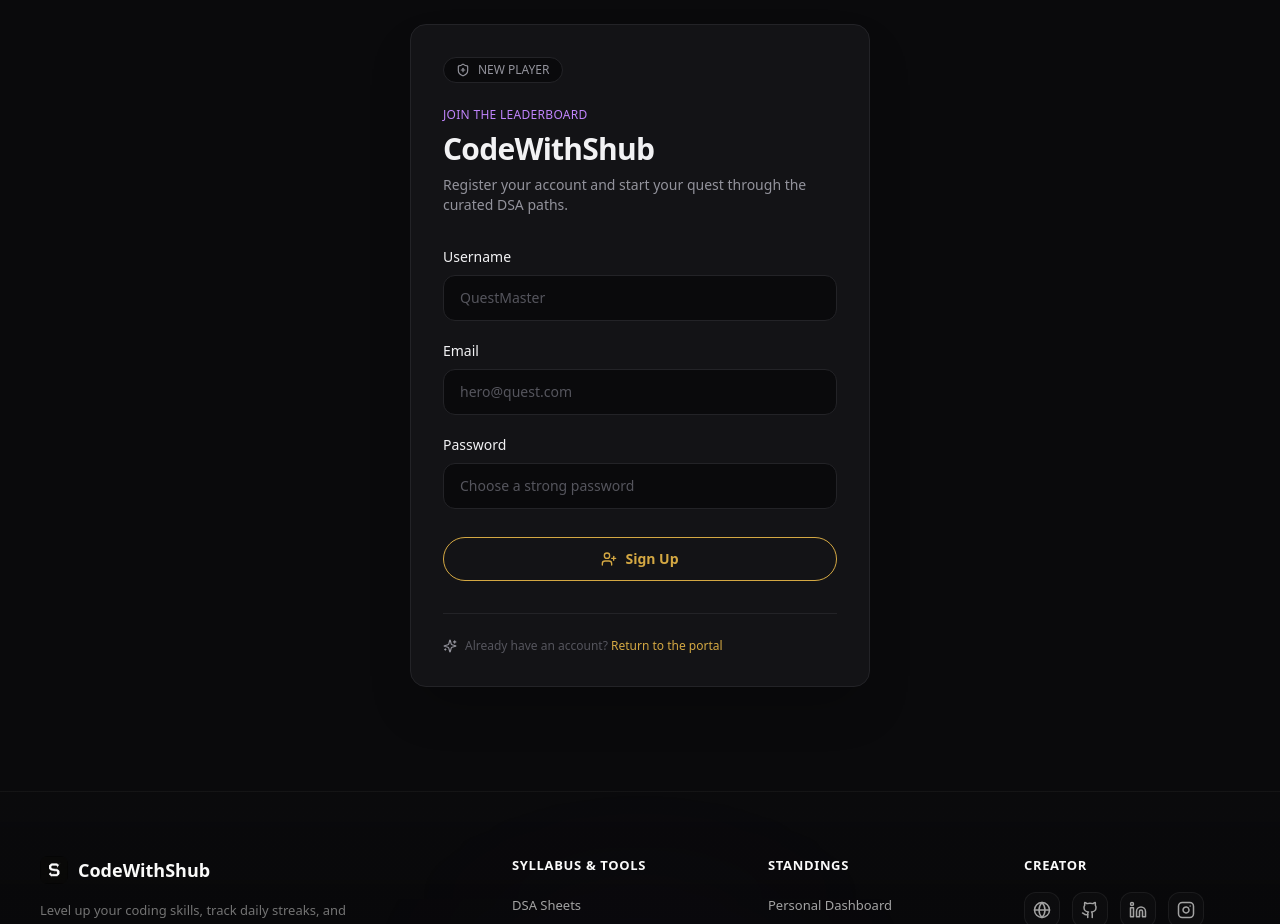
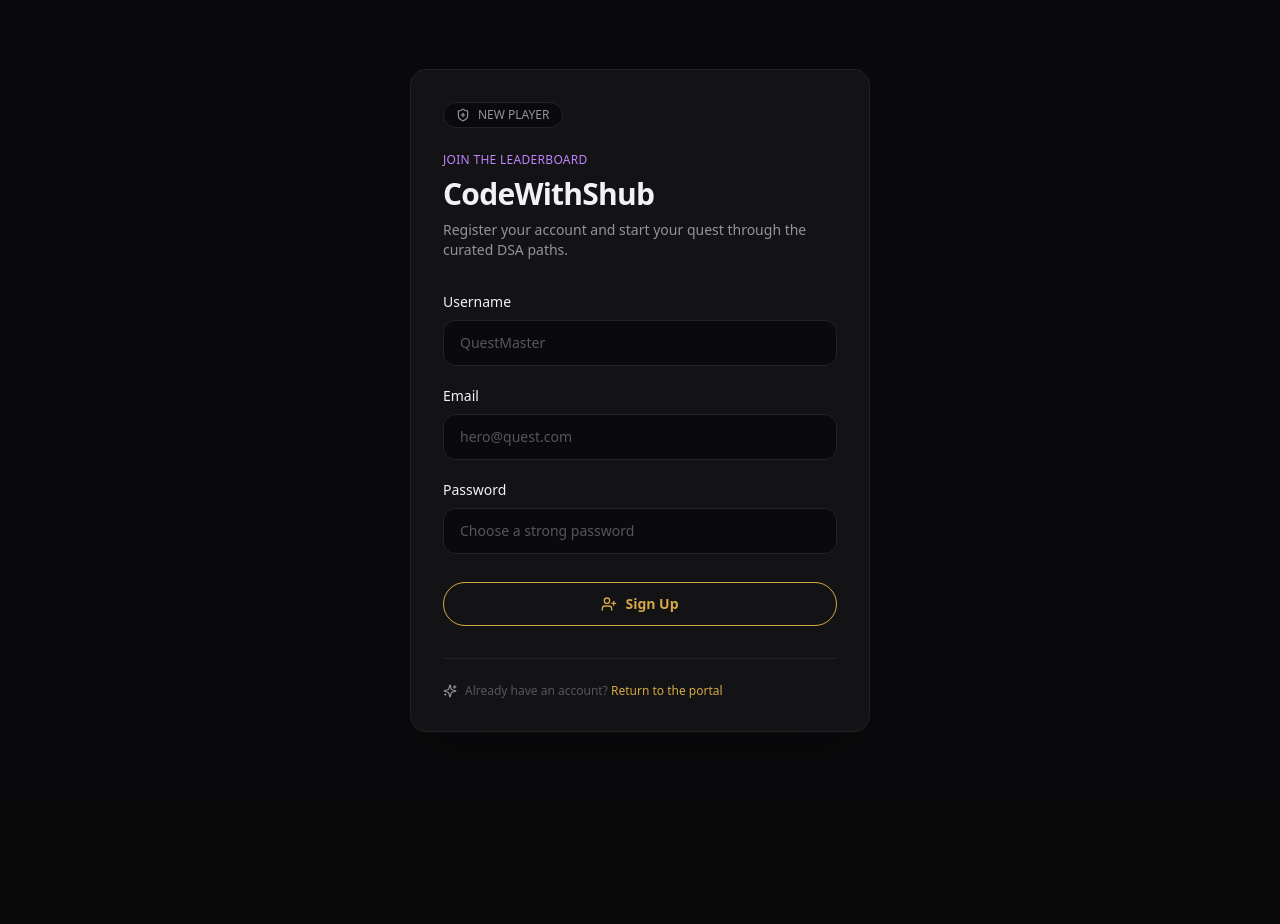
Before and after one commit to shubranshumishra22/codewithshub-frontend, a React (Vite) app: page /signup in a window 1280 px wide. Shown: the top 924 px of the page. After the commit the page ends 800 px from the top, so only its background shows below. Built offline with nearby package versions, Linux system fonts and the light colour scheme; no server answers.

Commit message:
fix: remove footer from login and signup pages

```diff
--- a/src/pages/LoginPage.jsx
+++ b/src/pages/LoginPage.jsx
@@ -4,8 +4,6 @@ import { Gamepad2, LogIn, Sparkles, Mail, Loader2 } from 'lucide-react';
 import toast from 'react-hot-toast';
 import { motion } from 'framer-motion';
 import { useAuth } from '../context/AuthContext';
-import TerminalBlock from '../components/TerminalBlock';
-import SiteFooter from '../components/SiteFooter';
 
 const STD = [0.16, 1, 0.3, 1];
 const SPRING = [0.34, 1.56, 0.64, 1];
@@ -130,7 +128,6 @@ export default function LoginPage() {
           </div>
         </motion.section>
       </main>
-      <SiteFooter />
     </div>
   );
 }
--- a/src/pages/SignupPage.jsx
+++ b/src/pages/SignupPage.jsx
@@ -4,7 +4,6 @@ import { ShieldPlus, Sparkles, UserPlus, LogIn, Mail, Loader2 } from 'lucide-rea
 import toast from 'react-hot-toast';
 import { motion } from 'framer-motion';
 import { useAuth } from '../context/AuthContext';
-import SiteFooter from '../components/SiteFooter';
 
 const STD = [0.16, 1, 0.3, 1];
 const SPRING = [0.34, 1.56, 0.64, 1];
@@ -165,7 +164,6 @@ export default function SignupPage() {
           )}
         </motion.section>
       </main>
-      <SiteFooter />
     </div>
   );
 }
```
